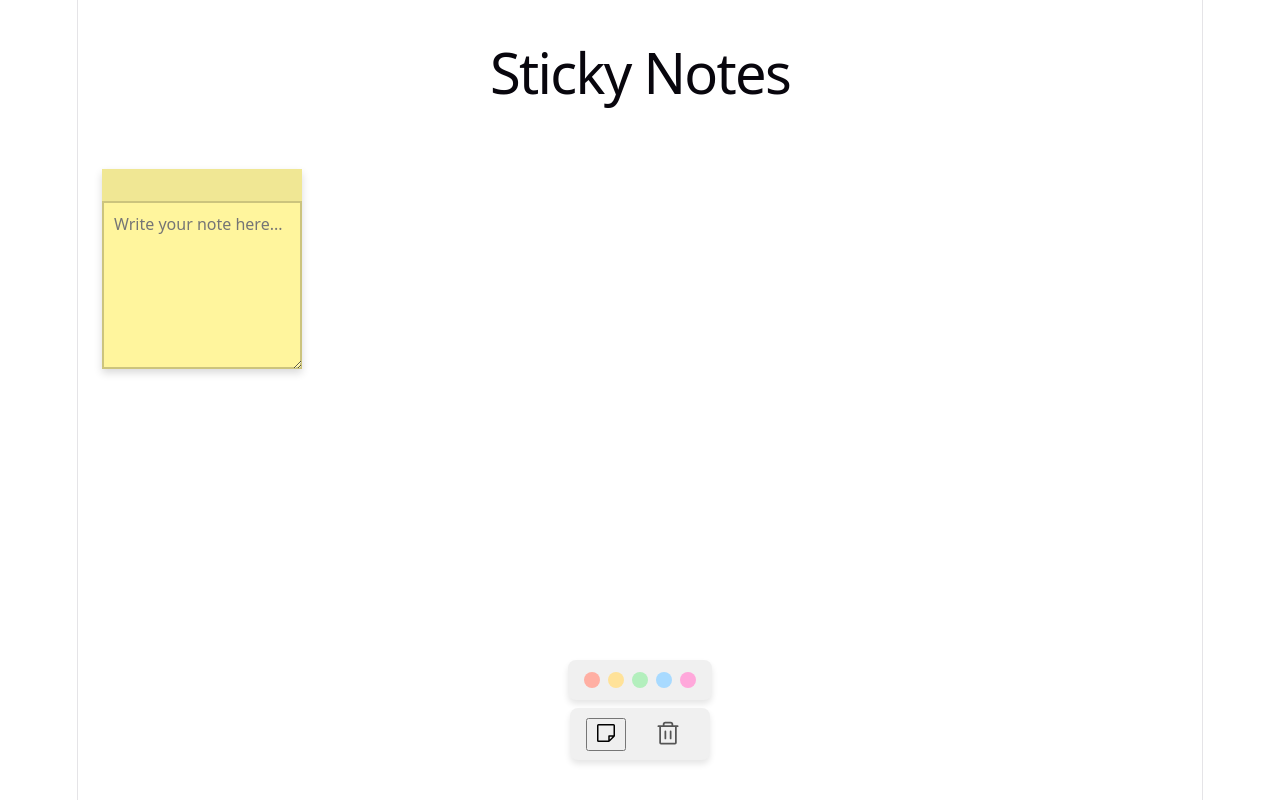
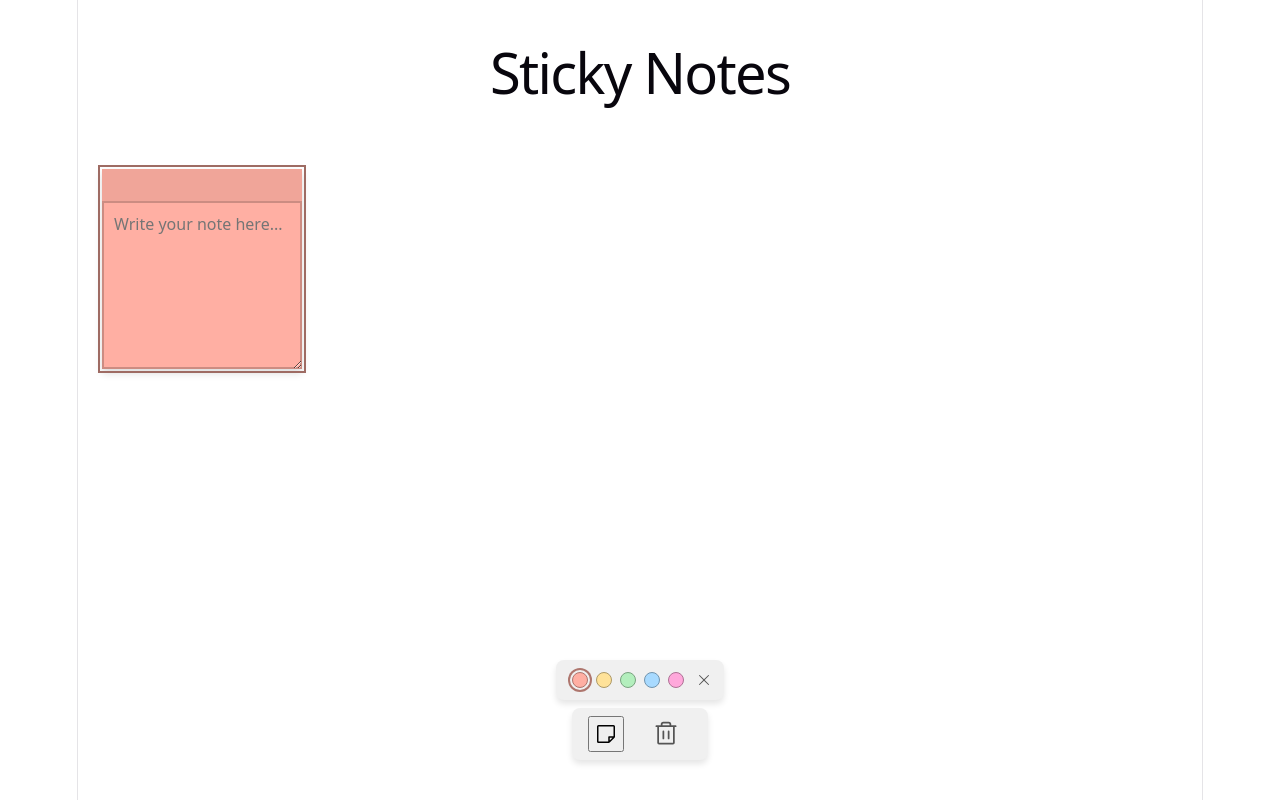
Before and after one commit to thebettertwin/sticky-notes, a React (Vite) app: page / in a window 1280 px wide. Both pictures are taken after a click on the button "Add sticky note". Built offline with nearby package versions, Linux system fonts and the light colour scheme.

Commit message:
UI colour improvements

```diff
--- a/src/App.tsx
+++ b/src/App.tsx
@@ -1,11 +1,12 @@
 import { useRef, useState } from "react";
-import { NoteBlankIcon, PlusIcon } from "@phosphor-icons/react";
+import { NoteBlankIcon, PlusIcon, XIcon } from "@phosphor-icons/react";
 import "./App.css";
 import IconButton from "./core-ui/buttons/IconButton";
 import TrashNote from "./trash-note/TrashNote";
 import Toolbar from "./core-ui/toolbar/Toolbar";
 import ToolbarDock from "./core-ui/toolbar/ToolbarDock";
 import StickyNote, { type Note, type Pointer } from "./sticky-note/StickyNote";
+import { NOTE_COLOURS } from "./sticky-note/noteColours";
 import ColourPicker from "./colour-picker/ColourPicker";
 
 
@@ -14,7 +15,9 @@ const NEW_NOTE_CASCADE = 10;
 
 function App() {
   const [notes, setNotes] = useState<Note[]>([]);
+  const [selectedColour, setSelectedColour] = useState(NOTE_COLOURS[0]);
   const [showColours, setShowColours] = useState(false);
+  const [activeNoteId, setActiveNoteId] = useState<string | null>(null);
   const [isOverTrash, setIsOverTrash] = useState(false);
   const trashRef = useRef<HTMLDivElement>(null);
 
@@ -34,12 +37,29 @@ function App() {
   };
 
   const handleAddNote = () => {
+    const id = crypto.randomUUID();
     setShowColours(true);
+    setActiveNoteId(id);
     setNotes((prev) => {
       const step = (prev.length % NEW_NOTE_CASCADE) + 1;
       const offset = step * NEW_NOTE_OFFSET;
-      return [...prev, { id: crypto.randomUUID(), text: "", x: offset, y: offset }];
+      return [...prev, { id, text: "", x: offset, y: offset, colour: selectedColour }];
     });
+  };
+
+  const handleSelectColour = (colour: string) => {
+    setSelectedColour(colour);
+    if (activeNoteId) updateNote(activeNoteId, { colour });
+  };
+
+  const handleActivateNote = (note: Note) => {
+    setActiveNoteId(note.id);
+    setSelectedColour(note.colour);
+  };
+
+  const handleCloseColours = () => {
+    setShowColours(false);
+    setActiveNoteId(null);
   };
 
   const handleNoteMove = (id: string, x: number, y: number, pointer: Pointer) => {
@@ -51,9 +71,10 @@ function App() {
     setIsOverTrash(false);
     if (pointer && isPointerOverTrash(pointer)) {
       setNotes((prev) => prev.filter((note) => note.id !== id));
+      if (id === activeNoteId) setActiveNoteId(null);
       return;
     }
-    // Move the dropped note to the end of the list so it renders on top of the others
+
     setNotes((prev) => {
       const dropped = prev.find((note) => note.id === id);
       return dropped ? [...prev.filter((note) => note.id !== id), dropped] : prev;
@@ -72,14 +93,27 @@ function App() {
               onChange={(text) => updateNote(note.id, { text })}
               onMove={(x, y, pointer) => handleNoteMove(note.id, x, y, pointer)}
               onDragEnd={(pointer) => handleNoteDragEnd(note.id, pointer)}
+              onActivate={() => handleActivateNote(note)}
+              isActive={note.id === activeNoteId}
             />
           ))}
         </div>
         <ToolbarDock>
           {showColours && (
-          <Toolbar aria-label="Note colour picker" size="sm">
-            <ColourPicker swatches={['#FFAFA3', '#FFE299', '#B3EFBD', '#A8DAFF', '#FFA8DB']} selectedColour="#FFAFA3" onSelectColour={() => {}} />
-          </Toolbar>
+            <Toolbar aria-label="Note colour picker" size="sm">
+              <ColourPicker
+                swatches={NOTE_COLOURS}
+                selectedColour={selectedColour}
+                onSelectColour={handleSelectColour}
+              />
+              <IconButton
+                className="toolbar-close"
+                label="Close colour picker"
+                icon={XIcon}
+                iconSize="1rem"
+                onClick={handleCloseColours}
+              />
+            </Toolbar>
           )}
           <Toolbar aria-label="Notes">
             <IconButton
--- a/src/colour-picker/ColourPicker.css
+++ b/src/colour-picker/ColourPicker.css
@@ -1,14 +1,24 @@
 .colour-picker {
   display: flex;
   flex-direction: row;
-  gap: 0.5rem;
-  padding: 0.5rem;
+  gap: var(--space-sm);
+  padding: var(--space-sm);
 }
 
 .colour-swatch {
+  --swatch-border: color-mix(in oklab, var(--swatch-colour), black 25%);
+
   width: 1rem;
   height: 1rem;
+  padding: 0;
   border-radius: var(--radius-lg);
   cursor: pointer;
-  border: 2px solid transparent;
+  background-color: var(--swatch-colour);
+  border: var(--border-width-hairline) solid var(--swatch-border);
 }
+
+.colour-swatch.selected {
+  box-shadow:
+    0 0 0 var(--border-width-focus) var(--color-surface),
+    0 0 0 calc(var(--border-width-focus) * 2) var(--swatch-border);
+}
--- a/src/colour-picker/ColourPicker.tsx
+++ b/src/colour-picker/ColourPicker.tsx
@@ -1,3 +1,4 @@
+import type { CSSProperties } from 'react';
 import './ColourPicker.css';
 
 interface ColourPickerProps {
@@ -12,8 +13,10 @@ function ColourPicker({ swatches, selectedColour, onSelectColour }: ColourPicker
             {swatches.map((colour) => (
                 <button
                     key={colour}
+                    type="button"
                     className={`colour-swatch${selectedColour === colour ? " selected" : ""}`}
-                    style={{ backgroundColor: colour }}
+                    style={{ "--swatch-colour": colour } as CSSProperties}
+                    aria-pressed={selectedColour === colour}
                     onClick={() => onSelectColour(colour)}
                     aria-label={`Select colour ${colour}`}
                 />
--- a/src/core-ui/buttons/IconButton.css
+++ b/src/core-ui/buttons/IconButton.css
@@ -1,8 +1,19 @@
+.icon-button {
+    display: inline-flex;
+    align-items: center;
+    justify-content: center;
+    padding: var(--space-xs);
+    aspect-ratio: 1;
+}
+
 .icon-button:hover {
     cursor: pointer;
 }
 
-/* Hover icon swap: both icons are rendered, CSS decides which one shows */
+.icon-button__icon {
+    display: block;
+}
+
 .icon-button__icon--hover {
     display: none;
 }
@@ -15,7 +26,6 @@
     display: block;
 }
 
-/* Only on devices that really hover, so a tap on touchscreens doesn't leave it stuck */
 @media (hover: hover) {
     .icon-button.has-hover-icon:hover .icon-button__icon {
         display: none;
--- a/src/core-ui/tokens.css
+++ b/src/core-ui/tokens.css
@@ -25,6 +25,7 @@
   /* Colours: toolbar and controls */
   --color-surface: #f0f0f0;
   --color-icon: #555;
+  --color-hover-overlay: rgba(0, 0, 0, 0.06);
   --color-danger: #d32f2f;
   --color-danger-bg: #fde2e2;
 
--- a/src/core-ui/toolbar/Toolbar.css
+++ b/src/core-ui/toolbar/Toolbar.css
@@ -24,6 +24,19 @@
 }
 
 .toolbar--sm {
-    gap: var(--space-sm);
     padding: var(--space-xs) var(--space-sm);
 }
+
+
+.toolbar-close {
+    display: flex;
+    padding: var(--space-xs);
+    border: none;
+    border-radius: var(--radius-sm);
+    background: transparent;
+    color: var(--color-icon);
+}
+
+.toolbar-close:hover {
+    background-color: var(--color-hover-overlay);
+}
--- a/src/sticky-note/StickyNote.css
+++ b/src/sticky-note/StickyNote.css
@@ -6,7 +6,10 @@
     flex-direction: column;
     width: 12.5rem;
     height: 12.5rem;
-    background-color: var(--color-note-bg);
+    /* Size of the folded corner on the active note */
+    --note-fold-size: 1.5rem;
+
+    background-color: var(--note-colour, var(--color-note-bg));
     box-shadow: var(--shadow-md);
     resize: both;
     overflow: hidden;
@@ -45,3 +48,45 @@
     outline: var(--border-width-focus) solid var(--color-note-focus);
     outline-offset: calc(var(--border-width-focus) * -1);
 }
+
+/* Active note: plain outline for browsers without corner-shape */
+.sticky-note.is-active {
+    outline: var(--border-width-focus) solid color-mix(in oklab, var(--note-colour), black 30%);
+    outline-offset: var(--border-width-focus);
+}
+
+/* Active note: folded top-right corner. corner-shape: bevel turns the rounded
+   corner into a straight diagonal cut, and the shadow follows the cut (unlike clip-path).
+   Not bottom-right, which holds the browser's resize grip. */
+@supports (corner-shape: bevel) {
+    .sticky-note {
+        corner-shape: bevel;
+        border-top-right-radius: 0;
+        transition: border-top-right-radius var(--duration-fast);
+    }
+
+    .sticky-note.is-active {
+        outline: none;
+        border-top-right-radius: var(--note-fold-size);
+    }
+
+    /* The folded-over flap: a darker triangle on the inside of the cut */
+    .sticky-note::after {
+        content: "";
+        position: absolute;
+        right: 0;
+        top: 0;
+        width: var(--note-fold-size);
+        height: var(--note-fold-size);
+        background: color-mix(in oklab, var(--note-colour, var(--color-note-bg)), black 15%);
+        clip-path: polygon(0 0, 0 100%, 100% 100%);
+        pointer-events: none;
+        scale: 0;
+        transform-origin: top right;
+        transition: scale var(--duration-fast);
+    }
+
+    .sticky-note.is-active::after {
+        scale: 1;
+    }
+}
--- a/src/sticky-note/StickyNote.tsx
+++ b/src/sticky-note/StickyNote.tsx
@@ -1,4 +1,4 @@
-import { useRef, useState, type PointerEvent } from "react";
+import { useRef, useState, type CSSProperties, type PointerEvent } from "react";
 import "./StickyNote.css";
 
 export interface Note {
@@ -6,6 +6,7 @@ export interface Note {
   text: string;
   x: number;
   y: number;
+  colour: string;
 }
 
 export interface Pointer {
@@ -18,9 +19,11 @@ interface StickyNoteProps {
   onChange: (text: string) => void;
   onMove: (x: number, y: number, pointer: Pointer) => void;
   onDragEnd: (pointer: Pointer | null) => void;
+  onActivate: () => void;
+  isActive?: boolean;
 }
 
-function StickyNote({ note, onChange, onMove, onDragEnd }: StickyNoteProps) {
+function StickyNote({ note, onChange, onMove, onDragEnd, onActivate, isActive = false }: StickyNoteProps) {
   const noteRef = useRef<HTMLDivElement>(null);
   const grabOffset = useRef<{ x: number; y: number } | null>(null);
   const [isDragging, setIsDragging] = useState(false);
@@ -55,8 +58,12 @@ function StickyNote({ note, onChange, onMove, onDragEnd }: StickyNoteProps) {
   return (
     <div
       ref={noteRef}
-      className={`sticky-note${isDragging ? " is-dragging" : ""}`}
-      style={{ transform: `translate(${note.x}px, ${note.y}px)` }}
+      className={["sticky-note", isDragging && "is-dragging", isActive && "is-active"]
+        .filter(Boolean)
+        .join(" ")}
+      style={{ transform: `translate(${note.x}px, ${note.y}px)`, "--note-colour": note.colour } as CSSProperties}
+      onPointerDown={onActivate}
+      onFocus={onActivate}
     >
       <div
         className="sticky-note__handle"
--- /dev/null
+++ b/src/sticky-note/noteColours.ts
@@ -0,0 +1 @@
+export const NOTE_COLOURS = ["#FFAFA3", "#FFE299", "#B3EFBD", "#A8DAFF", "#FFA8DB"];
```
Also changed, not shown: src/App.css (line endings or trailing spaces).
